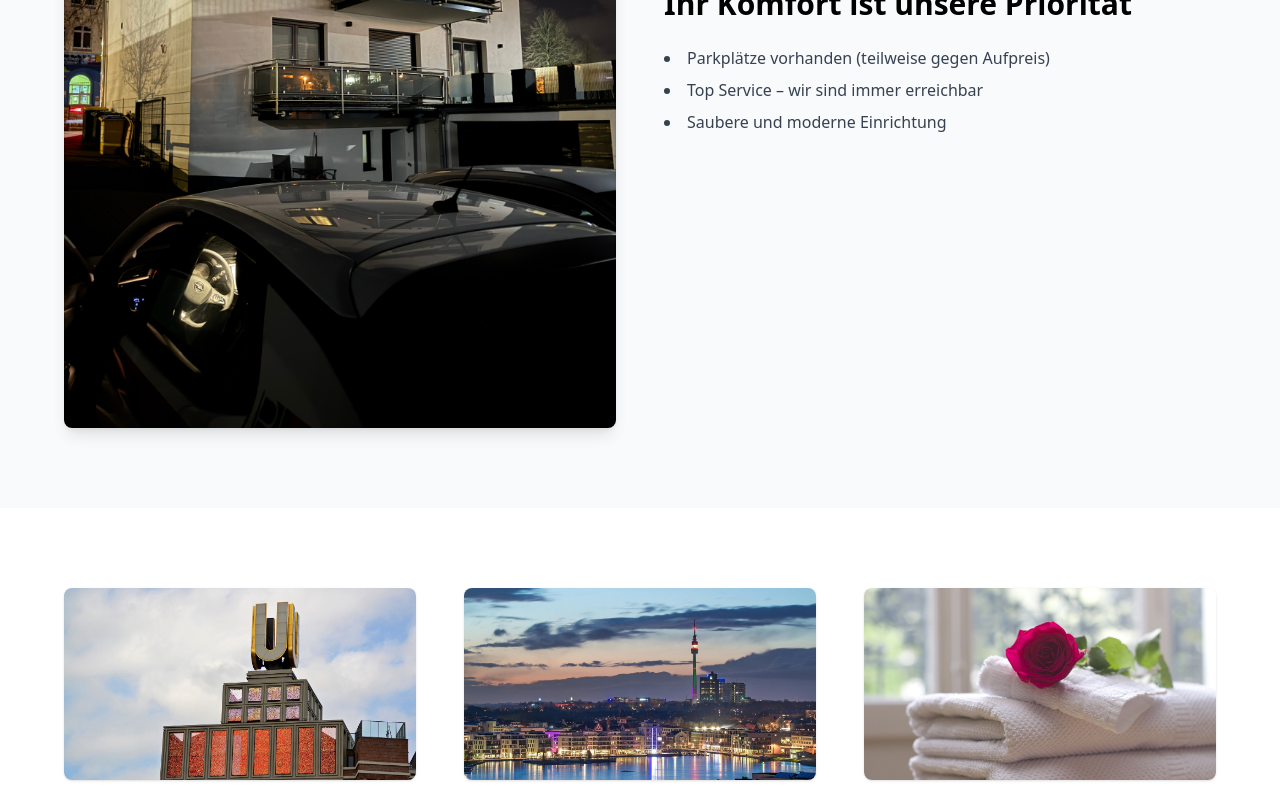
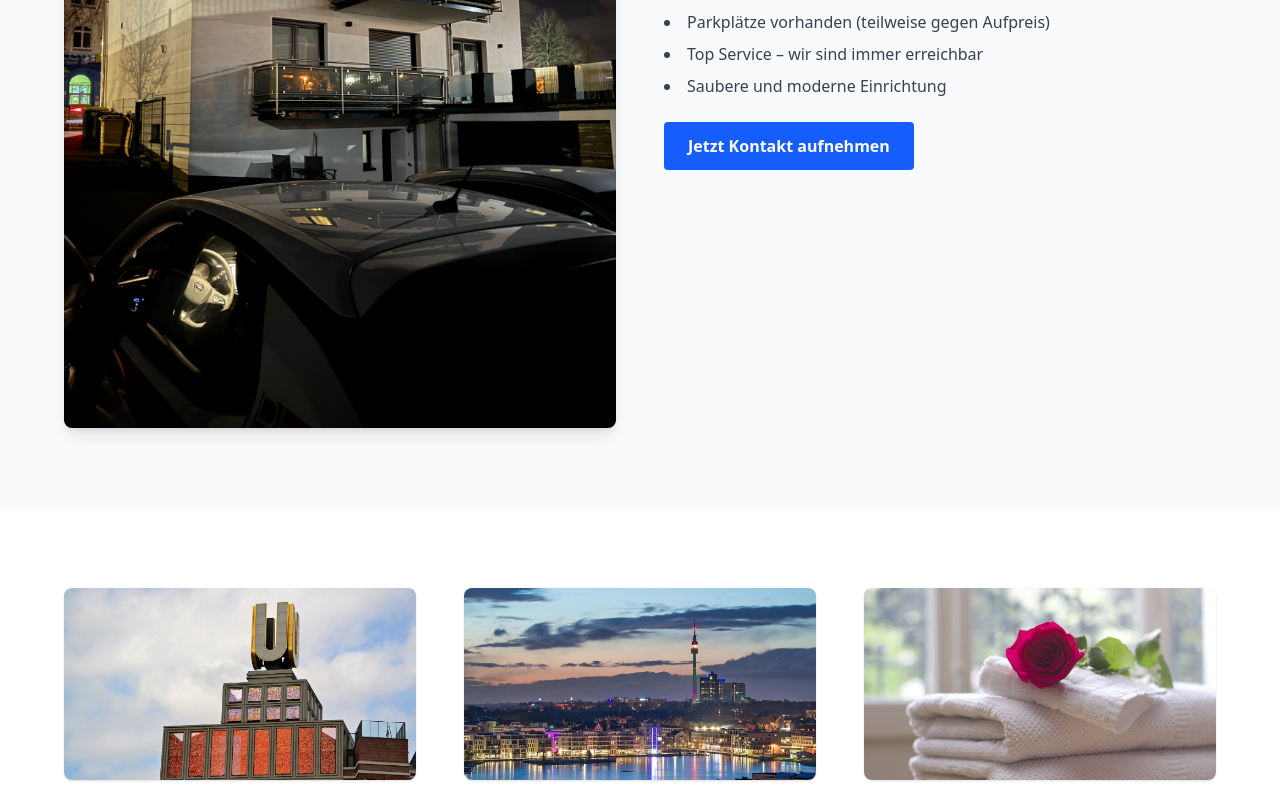
Before and after one commit to martenzoe/phoenix-appartments, a React (Vite) app: page / in a window 1280 px wide. Shown: the part 1720-2527 px from the top of the page. Built offline with nearby package versions, Linux system fonts and the light colour scheme.

Commit message:
Add contact button to UeberUns section for smooth scroll to Kontakt area

```diff
--- a/src/components/UeberUns.jsx
+++ b/src/components/UeberUns.jsx
@@ -1,3 +1,4 @@
+import { Link as ScrollLink } from "react-scroll";
 import hausBild from "../assets/haus-phönixsee.jpg";
 
 export default function UeberUns() {
@@ -16,11 +17,22 @@ export default function UeberUns() {
         {/* Text */}
         <div>
           <h2 className="text-2xl sm:text-3xl font-bold mb-6">Ihr Komfort ist unsere Priorität</h2>
-          <ul className="list-disc list-inside text-gray-700 space-y-2">
+          <ul className="list-disc list-inside text-gray-700 space-y-2 mb-6">
             <li>Parkplätze vorhanden (teilweise gegen Aufpreis)</li>
             <li>Top Service – wir sind immer erreichbar</li>
             <li>Saubere und moderne Einrichtung</li>
           </ul>
+
+          {/* Button */}
+          <ScrollLink
+            to="kontakt"
+            smooth={true}
+            duration={500}
+            offset={-80}
+            className="inline-block bg-blue-600 hover:bg-blue-700 text-white font-semibold px-6 py-3 rounded transition cursor-pointer"
+          >
+            Jetzt Kontakt aufnehmen
+          </ScrollLink>
         </div>
       </div>
     </section>
```
